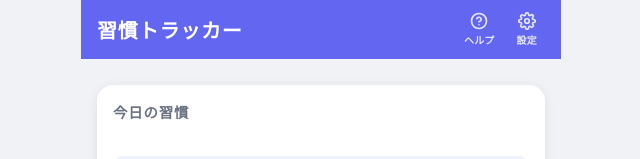
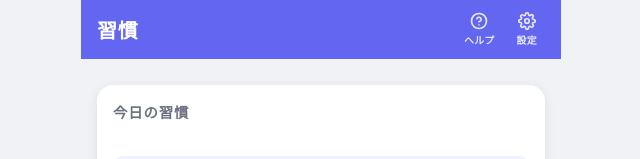
Before and after one commit to Junkoma2/habit-tracker, a React (Vite) app: page / in a window 1280 px wide. Shown: the top 159 px of the page, without its empty margins (319-959 px from the left). Built offline with nearby package versions, Linux system fonts and the light colour scheme.

Commit message:
ヘッダーに画面タイトルを表示

```diff
--- a/src/App.css
+++ b/src/App.css
@@ -87,10 +87,14 @@
 }
 
 .app-title {
+  min-width: 0;
   color: #fff;
   font-size: 1.25rem;
   font-weight: 700;
   letter-spacing: 0.04em;
+  overflow: hidden;
+  text-overflow: ellipsis;
+  white-space: nowrap;
 }
 
 .header-actions {
--- a/src/App.jsx
+++ b/src/App.jsx
@@ -73,6 +73,15 @@ export default function App() {
 
   const today = getToday()
   const yesterday = getYesterday()
+  const screenTitle = modal?.type === 'settings'
+    ? '設定'
+    : modal?.type === 'help'
+      ? 'ヘルプ'
+      : activeTab === 'record'
+        ? 'カレンダー'
+        : activeTab === 'stats'
+          ? '分析'
+          : '習慣'
 
   const onRefresh = useCallback(() => {
     const fresh = loadData()
@@ -295,7 +304,7 @@ export default function App() {
         onTouchStart={handleChromeTouchStart}
         onTouchMove={handleChromeTouchMove}
       >
-        <h1 className="app-title">習慣トラッカー</h1>
+        <h1 className="app-title">{screenTitle}</h1>
         <div className="header-actions">
           <button className="header-btn" onClick={() => setModal({ type: 'help' })}>
             <svg width="18" height="18" viewBox="0 0 24 24" fill="none" stroke="currentColor" strokeWidth="2.2" strokeLinecap="round" strokeLinejoin="round">
```
